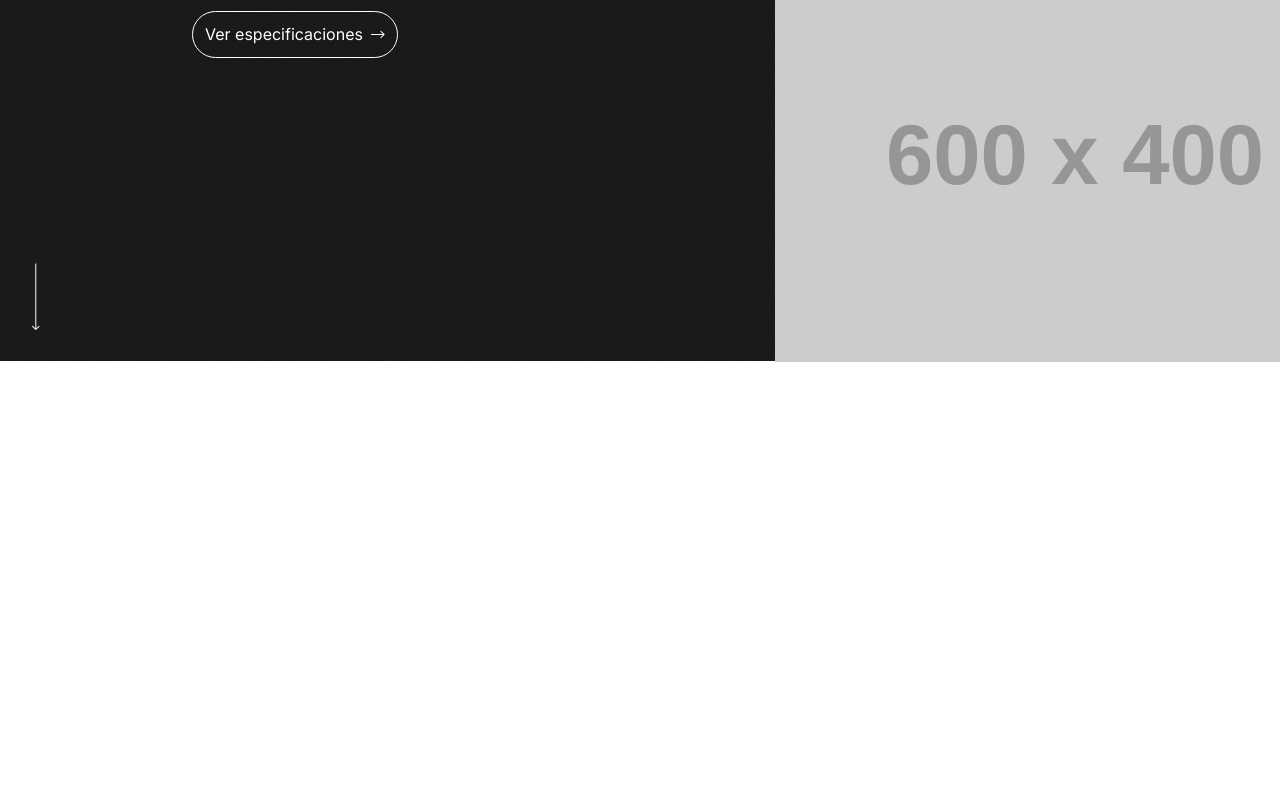
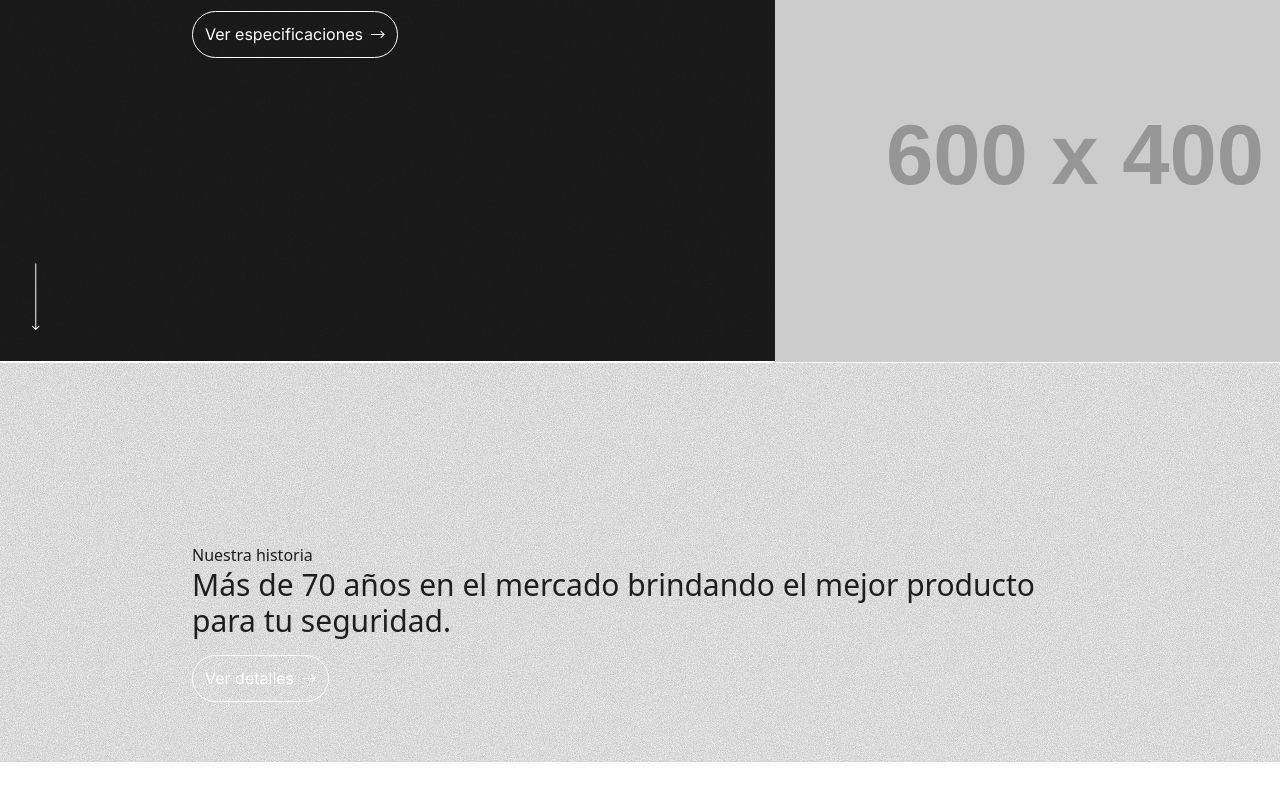
Before and after one commit to LPocay/titanio-svelte, a SvelteKit app: page / in a window 1280 px wide. Shown: the part 1238-2038 px from the top of the page. Before the commit the page ends 1600 px from the top, so only its background shows below. Built offline with nearby package versions, Linux system fonts and the light colour scheme; a web font is replaced by a local one.

Commit message:
Adds Story section

```diff
--- a/src/lib/LinkButton.svelte
+++ b/src/lib/LinkButton.svelte
@@ -1,11 +1,11 @@
 <script lang="ts">
-	let { children } = $props();
+	let { children, href } = $props();
 </script>
 
 <div>
 	<a
-		href=""
-		class="flex w-fit gap-1 md:gap-2 rounded-3xl border border-solid border-white p-3 font-inter text-xs whitespace-nowrap text-white md:text-[16px]"
+		{href}
+		class="flex w-fit gap-1 rounded-3xl border border-solid border-white p-3 font-inter text-xs whitespace-nowrap text-white md:gap-2 md:text-[16px]"
 	>
 		{@render children()}
 		<img src="/img/button-arrow.svg" alt="" />
--- a/src/lib/Product.svelte
+++ b/src/lib/Product.svelte
@@ -4,19 +4,23 @@
 </script>
 
 <section
-	class="relative flex h-screen w-screen flex-col bg-[url(/img/product-bg.png)] px-8 pt-28 pb-8 md:p-0 font-inter text-white md:flex-row md:items-center md:justify-between md:bg-[url(/img/product-big-bg.png)] md:bg-cover"
+	class="relative flex h-screen w-screen flex-col bg-[url(/img/product-bg.png)] px-8 pt-28 pb-8 font-inter text-white md:flex-row md:items-center md:justify-between md:bg-[url(/img/product-big-bg.png)] md:bg-cover md:p-0"
 	id="producto"
 >
 	<ScrollArrow position="left" />
-	<div class="md:flex md:items-start md:justify-center md:basis-[61%] md:flex-col md:w-full md:px-[15vw]">
+	<div
+		class="md:flex md:w-full md:basis-[61%] md:flex-col md:items-start md:justify-center md:px-[15vw]"
+	>
 		<div class="mb-4">
 			<h1 class="text-xs md:text-[16px]">El producto</h1>
-			<p class="text-2xl md:text-3xl">Titanio es un barral para proteger tu hogar, a un precio accesible.</p>
+			<p class="text-2xl md:text-3xl">
+				Titanio es un barral para proteger tu hogar, a un precio accesible.
+			</p>
 		</div>
-		<LinkButton>Ver especificaciones</LinkButton>
+		<LinkButton href="">Ver especificaciones</LinkButton>
 	</div>
 	<div
 		class="mx-auto mt-16 h-full w-full max-w-[230px] rounded-[120px] bg-[url(https://placehold.co/600x400)] bg-center md:hidden"
 	></div>
-	<div class="bg-[url(https://placehold.co/600x400)] h-full basis-[40%] max-sm:hidden"></div>
+	<div class="h-full basis-[40%] bg-[url(https://placehold.co/600x400)] max-sm:hidden"></div>
 </section>
--- /dev/null
+++ b/src/lib/Story.svelte
@@ -0,0 +1,21 @@
+<script>
+	import LinkButton from './LinkButton.svelte';
+	import ScrollArrow from './ScrollArrow.svelte';
+</script>
+
+<section class="grid h-screen w-screen grid-rows-2 text-titanio-500">
+	<div
+		class="flex w-full flex-col items-start justify-end bg-[url(/img/story-bg.png)] px-10 pb-15 md:px-[15vw]"
+	>
+		<div class="mb-4">
+			<h1 class="text-xs md:text-[16px]">Nuestra historia</h1>
+			<p class="text-2xl md:text-3xl">
+				Más de 70 años en el mercado brindando el mejor producto para tu seguridad.
+			</p>
+		</div>
+		<LinkButton href="">Ver detalles</LinkButton>
+	</div>
+	<div>
+	</div>
+	<ScrollArrow position="left" />
+</section>
--- a/src/routes/+page.svelte
+++ b/src/routes/+page.svelte
@@ -3,6 +3,7 @@
 	import Intro from '$lib/Intro.svelte';
 	import Loader from '$lib/Loader.svelte';
 	import Product from '$lib/Product.svelte';
+	import Story from '$lib/Story.svelte';
 	let isLoading = $state(true);
 
 	if (browser) {
@@ -22,4 +23,5 @@
 	{/if}
 	<Intro />
 	<Product />
+	<Story />
 </main>
```
Also changed, not shown: static/img/story-bg.png (added).
